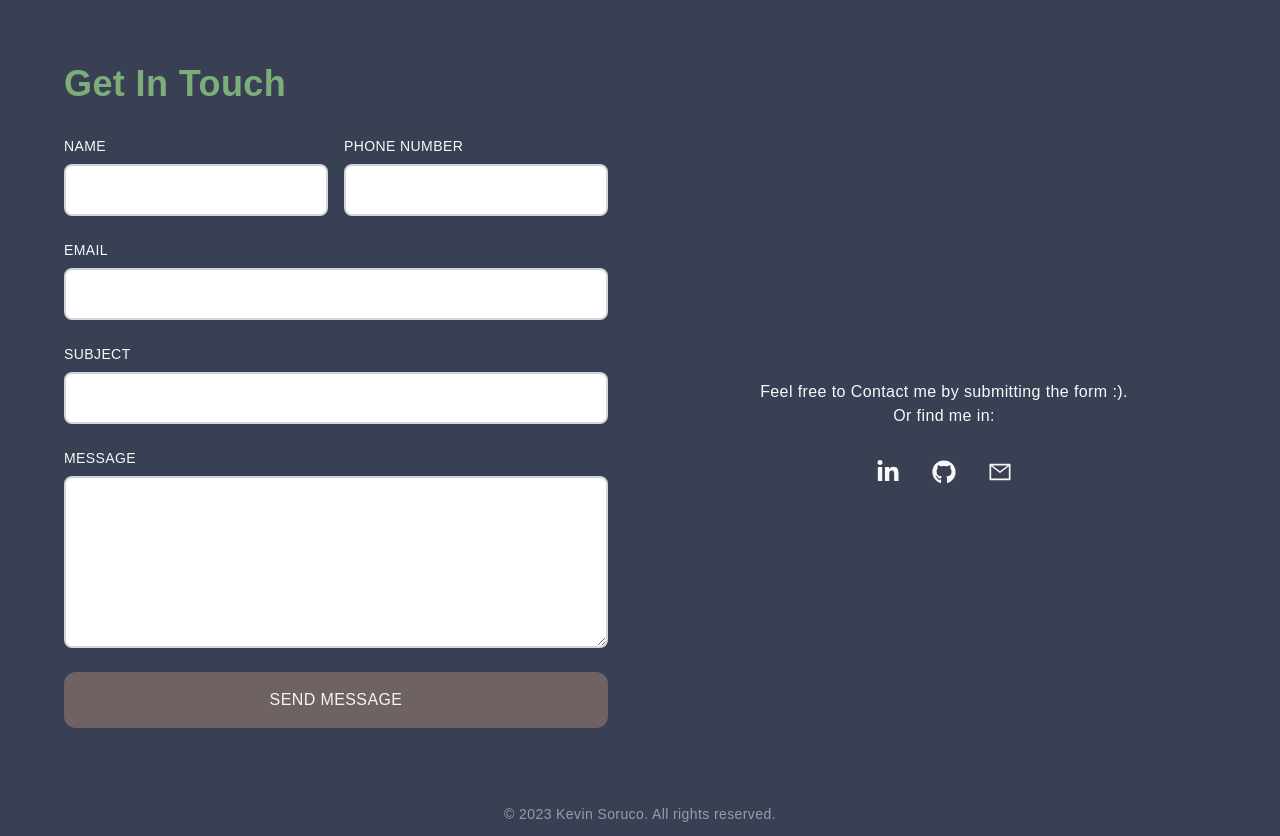
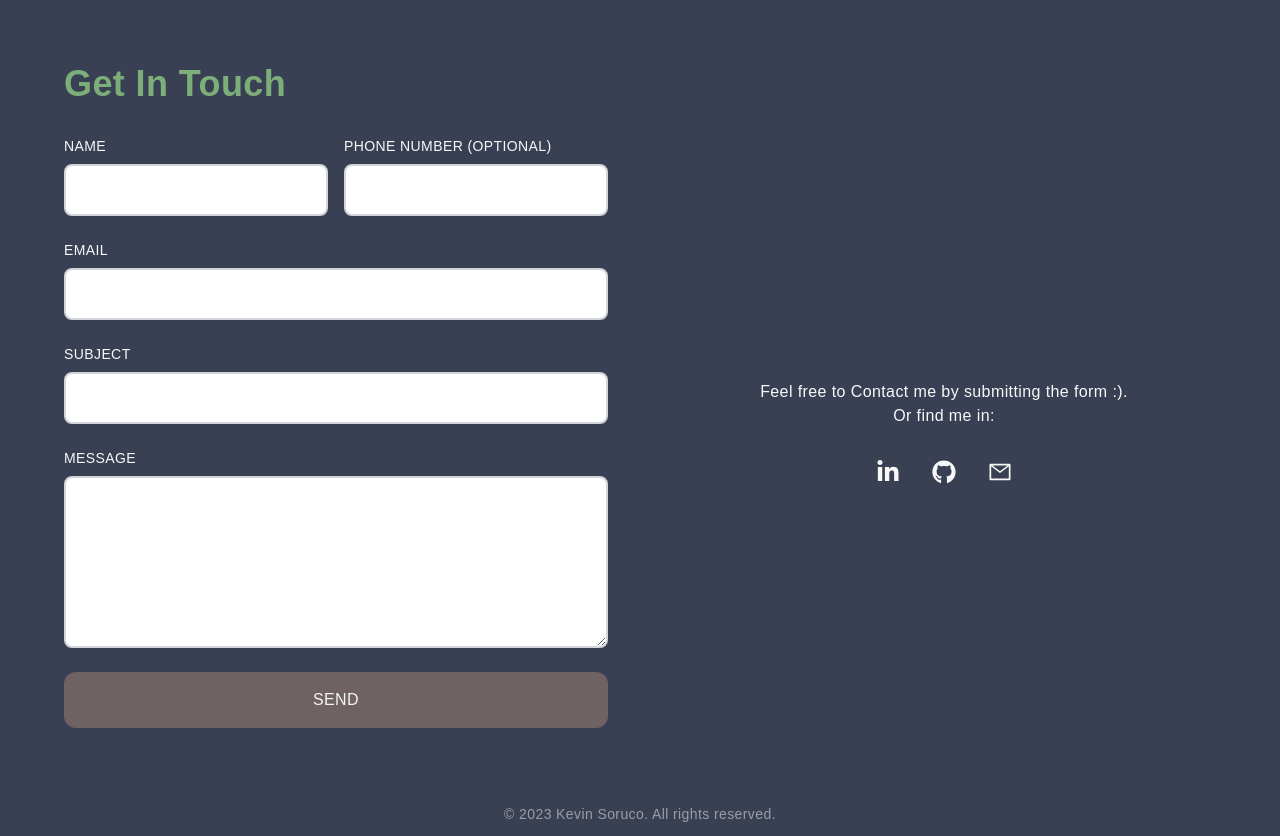
Before and after one commit to skevprog/personal-web-site, a Next.js app: page / in a window 1280 px wide. Shown: the part 1600-2436 px from the top of the page. Built offline with nearby package versions, Linux system fonts and the light colour scheme.

Commit message:
feat
* Move Form html into ContactForm component
* Add formSpree library for formValidation and data submission

```diff
--- /dev/null
+++ b/components/Contact/components/ContactForm/index.tsx
@@ -0,0 +1,89 @@
+import React from 'react';
+import { useForm } from '@formspree/react';
+
+function ContactForm() {
+
+   const [{ submitting, succeeded, errors }, handleSubmit] = useForm('contact');
+
+   const displayButtonStatus = () => {
+      if (submitting) return 'Sending';
+      if (!errors?.length && succeeded) return 'Sent';
+
+      return 'Send';
+   }
+
+   return (
+      <div className="py-4">
+         <form
+            method="POST"
+            onSubmit={handleSubmit}
+         >
+            <div className="grid md:grid-cols-2 gap-4 w-full pb-2">
+               <div className="flex flex-col">
+                  <label className="uppercase text-sm pb-2">
+                     Name
+                  </label>
+                  <input
+                     className="border-2 rounded-lg p-3 flex border-gray-300 text-black"
+                     id="name"
+                     type="text"
+                     name="name"
+                     required
+                  />
+               </div>
+               <div className="flex flex-col">
+                  <label className="uppercase text-sm pb-2">
+                     Phone Number (Optional)
+                  </label>
+                  <input
+                     className="border-2 rounded-lg p-3 flex border-gray-300"
+                     type="text"
+                     name="phone"
+                  />
+               </div>
+            </div>
+            <div className="flex flex-col py-2">
+               <label className="uppercase text-sm py-2">
+                  Email
+               </label>
+               <input
+                  className="border-2 rounded-lg p-3 flex border-gray-300"
+                  id="email"
+                  type="email"
+                  name="email"
+                  required
+               />
+            </div>
+            <div className="flex flex-col py-2">
+               <label className="uppercase text-sm py-2">
+                  Subject
+               </label>
+               <input
+                  className="border-2 rounded-lg p-3 flex border-gray-300"
+                  id="Subject"
+                  type="text"
+                  name="subject"
+                  required
+               />
+            </div>
+            <div className="flex flex-col py-2">
+               <label className="uppercase text-sm py-2">
+                  Message
+               </label>
+               <textarea
+                  id="Message"
+                  className="border-2 rounded-lg p-3 border-gray-300"
+                  rows={6}
+                  name="message"
+                  required
+               ></textarea>
+            </div>
+            <button disabled={submitting} className="w-full p-4 text-gray-100 mt-4">
+            {displayButtonStatus()}
+            </button>
+         </form>
+      </div>
+   )
+}
+
+export default ContactForm;
--- a/components/Contact/index.tsx
+++ b/components/Contact/index.tsx
@@ -4,6 +4,7 @@ import { AiOutlineMail } from 'react-icons/ai'
 import { FaGithub, FaLinkedinIn } from 'react-icons/fa';
 
 import { PERSONAL_LINKS } from '../../constants/routes';
+import Form from './components/ContactForm';
 
 function Contact() {
    return (
@@ -13,61 +14,7 @@ function Contact() {
             <div className="md:grid m-auto lg:grid-cols-2 sm:grid-cols-1 lg:gap-16">
                {/* Form */}
                <div className="col-span-1 w-full h-auto  rounded-xl">
-                  <div className="py-4">
-                     <form
-                        action="https://getform.io/f/08ebcd37-f5b5-45be-8c13-714f011ce060"
-                        method="POST"
-                        encType="multipart/form-data"
-                     >
-                        <div className="grid md:grid-cols-2 gap-4 w-full pb-2">
-                           <div className="flex flex-col">
-                              <label className="uppercase text-sm pb-2">Name</label>
-                              <input
-                                 className="border-2 rounded-lg p-3 flex border-gray-300"
-                                 type="text"
-                                 name="name"
-                              />
-                           </div>
-                           <div className="flex flex-col">
-                              <label className="uppercase text-sm pb-2">
-                                 Phone Number
-                              </label>
-                              <input
-                                 className="border-2 rounded-lg p-3 flex border-gray-300"
-                                 type="text"
-                                 name="phone"
-                              />
-                           </div>
-                        </div>
-                        <div className="flex flex-col py-2">
-                           <label className="uppercase text-sm py-2">Email</label>
-                           <input
-                              className="border-2 rounded-lg p-3 flex border-gray-300"
-                              type="email"
-                              name="email"
-                           />
-                        </div>
-                        <div className="flex flex-col py-2">
-                           <label className="uppercase text-sm py-2">Subject</label>
-                           <input
-                              className="border-2 rounded-lg p-3 flex border-gray-300"
-                              type="text"
-                              name="subject"
-                           />
-                        </div>
-                        <div className="flex flex-col py-2">
-                           <label className="uppercase text-sm py-2">Message</label>
-                           <textarea
-                              className="border-2 rounded-lg p-3 border-gray-300"
-                              rows={6}
-                              name="message"
-                           ></textarea>
-                        </div>
-                        <button disabled className="w-full p-4 text-gray-100 mt-4">
-                           Send Message
-                        </button>
-                     </form>
-                  </div>
+                  <Form />
                </div>
                {/* Text right */}
                <div className="col-span-3 lg:col-span-1 w-full h-full rounded-xl py-4 flex flex-col items-center justify-center ">
--- a/package.json
+++ b/package.json
@@ -9,6 +9,7 @@
     "lint": "next lint"
   },
   "dependencies": {
+    "@formspree/react": "^2.4.1",
     "@next/font": "13.1.1",
     "@types/node": "18.11.18",
     "@types/react": "18.0.26",
--- a/styles/globals.css
+++ b/styles/globals.css
@@ -42,4 +42,8 @@ html {
   .content-container {
     height: calc(100vh - 80px) !important;
   }
+
+  input, textarea {
+    @apply text-black;
+  }
 }
```
Also changed, not shown: 2 other files (tests, documents, lock files or other folders).
